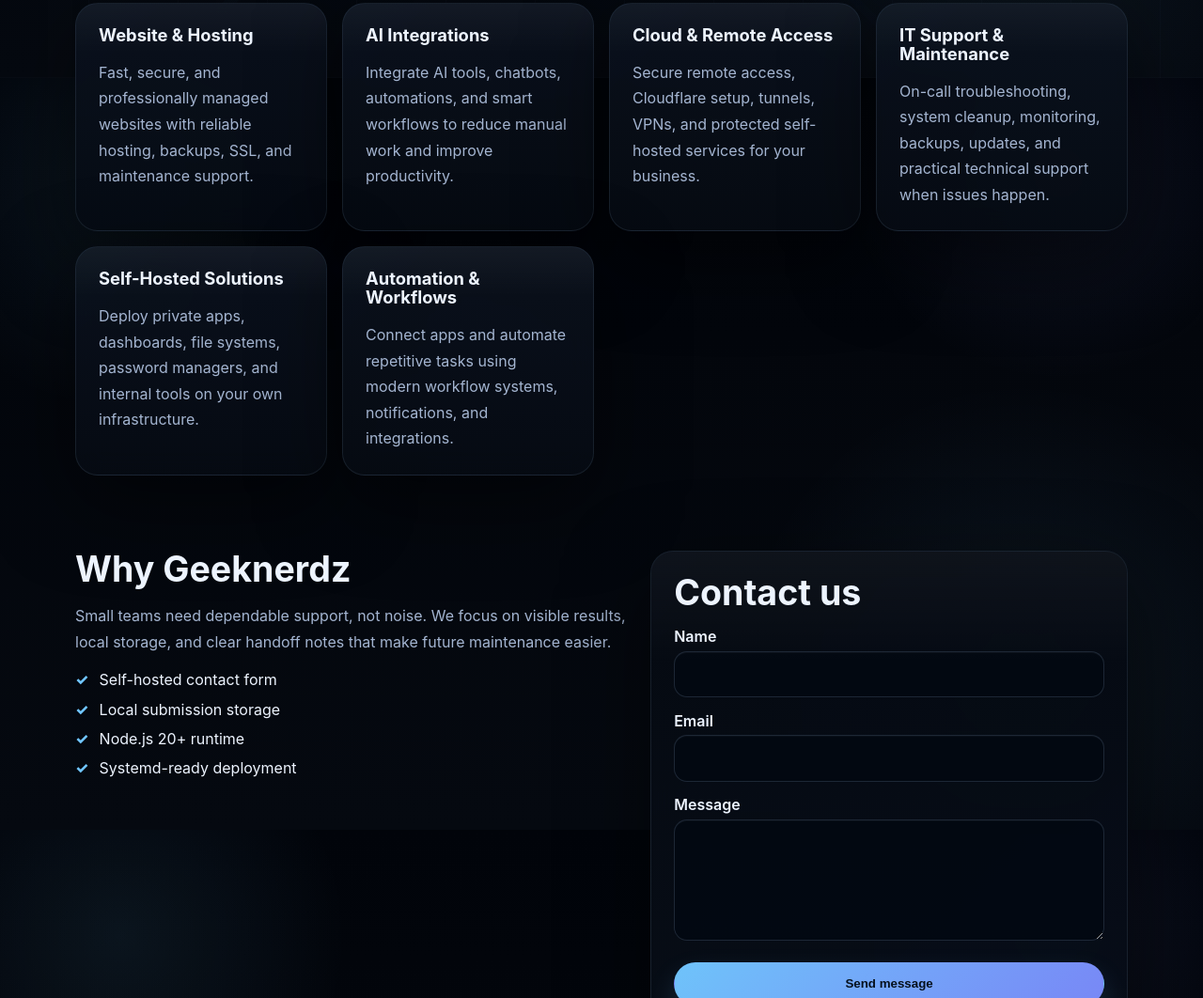
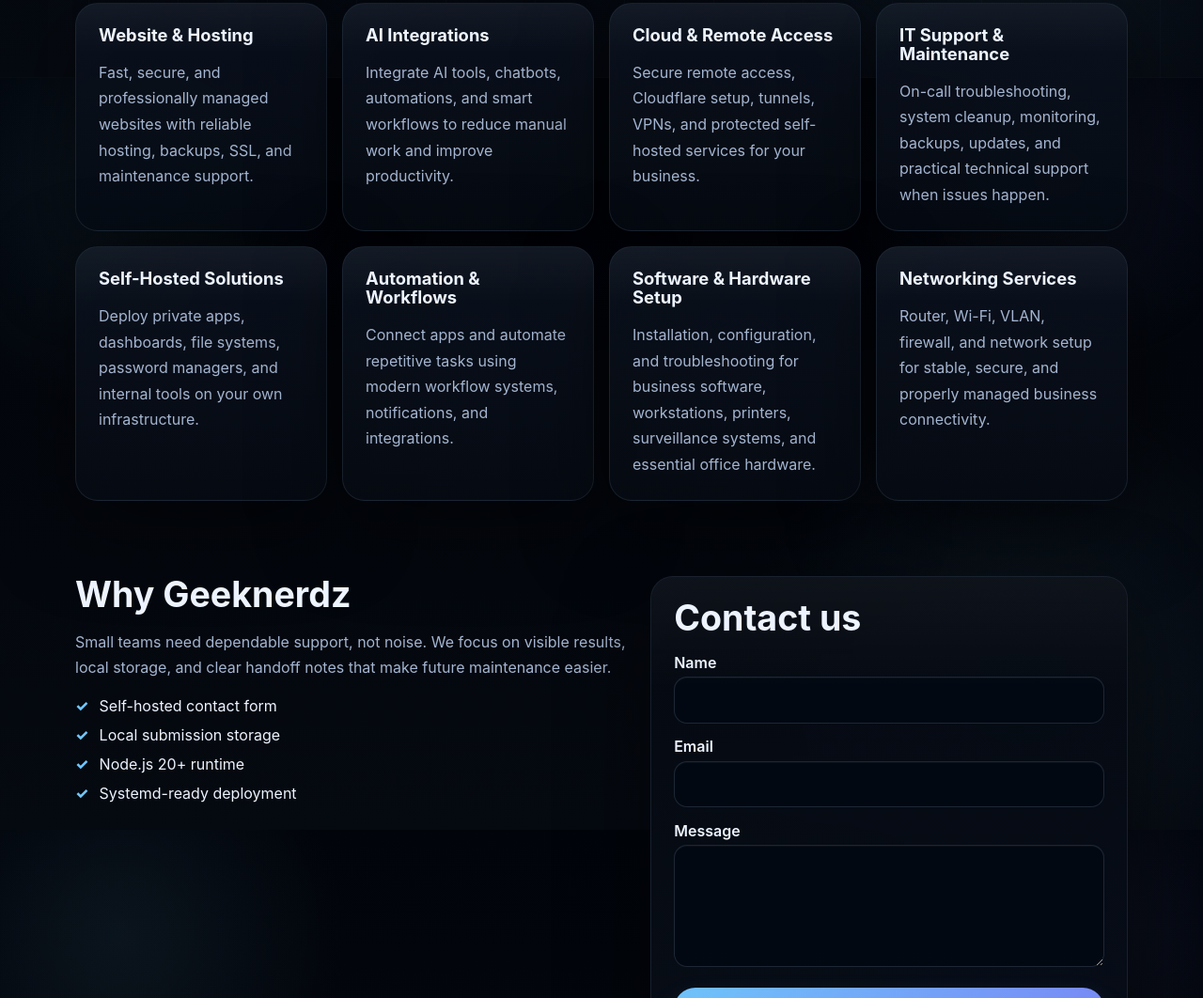
Before and after one commit to geeknerdz/itwebsite, a website: page site/index.html in a window 1280 px wide. Shown: the part 717-1779 px from the top of the page at 94% size. Drawn offline with Linux system fonts and the light colour scheme.

Commit message:
Add setup and networking services

```diff
--- a/site/index.html
+++ b/site/index.html
@@ -54,6 +54,14 @@
             <h3>Automation & Workflows</h3>
             <p>Connect apps and automate repetitive tasks using modern workflow systems, notifications, and integrations.</p>
           </article>
+          <article class="card service-card">
+            <h3>Software & Hardware Setup</h3>
+            <p>Installation, configuration, and troubleshooting for business software, workstations, printers, surveillance systems, and essential office hardware.</p>
+          </article>
+          <article class="card service-card">
+            <h3>Networking Services</h3>
+            <p>Router, Wi-Fi, VLAN, firewall, and network setup for stable, secure, and properly managed business connectivity.</p>
+          </article>
         </div>
       </section>
 
```
